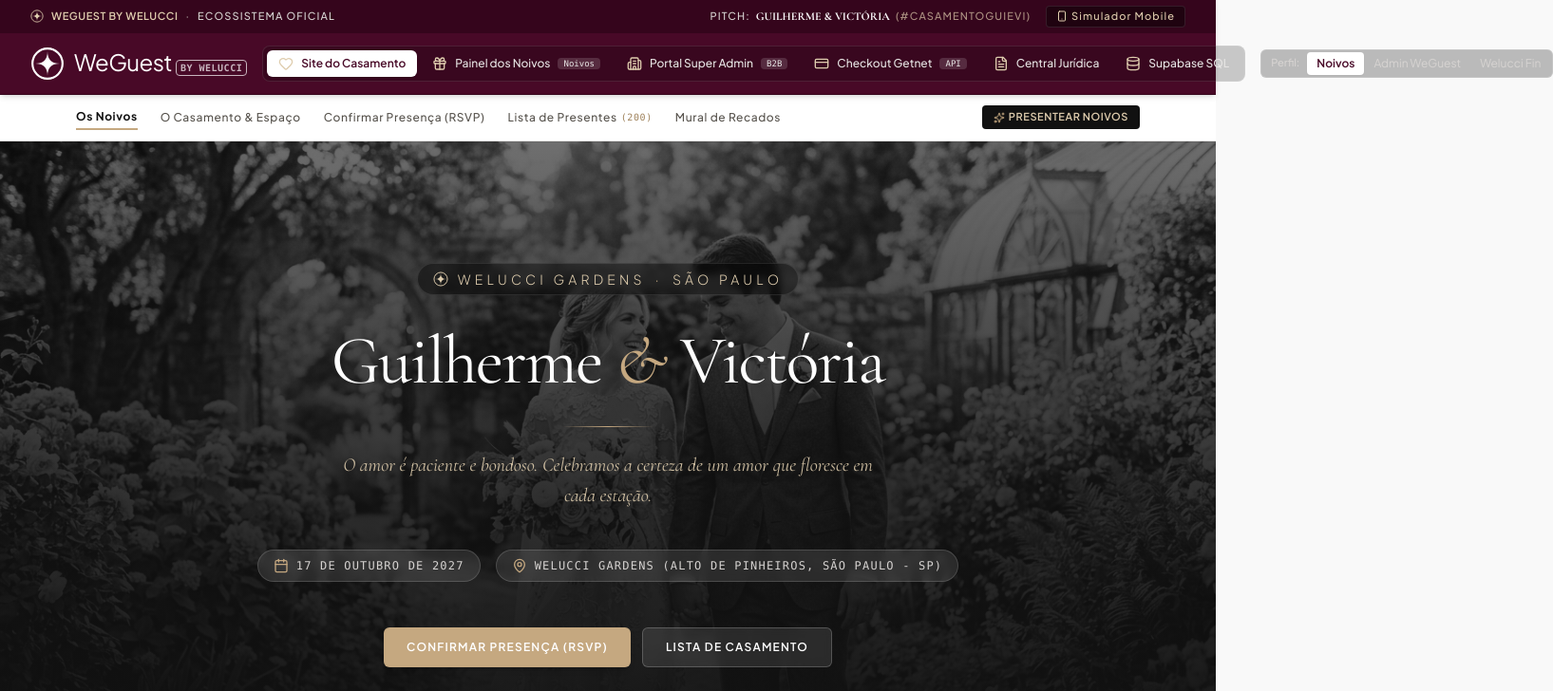
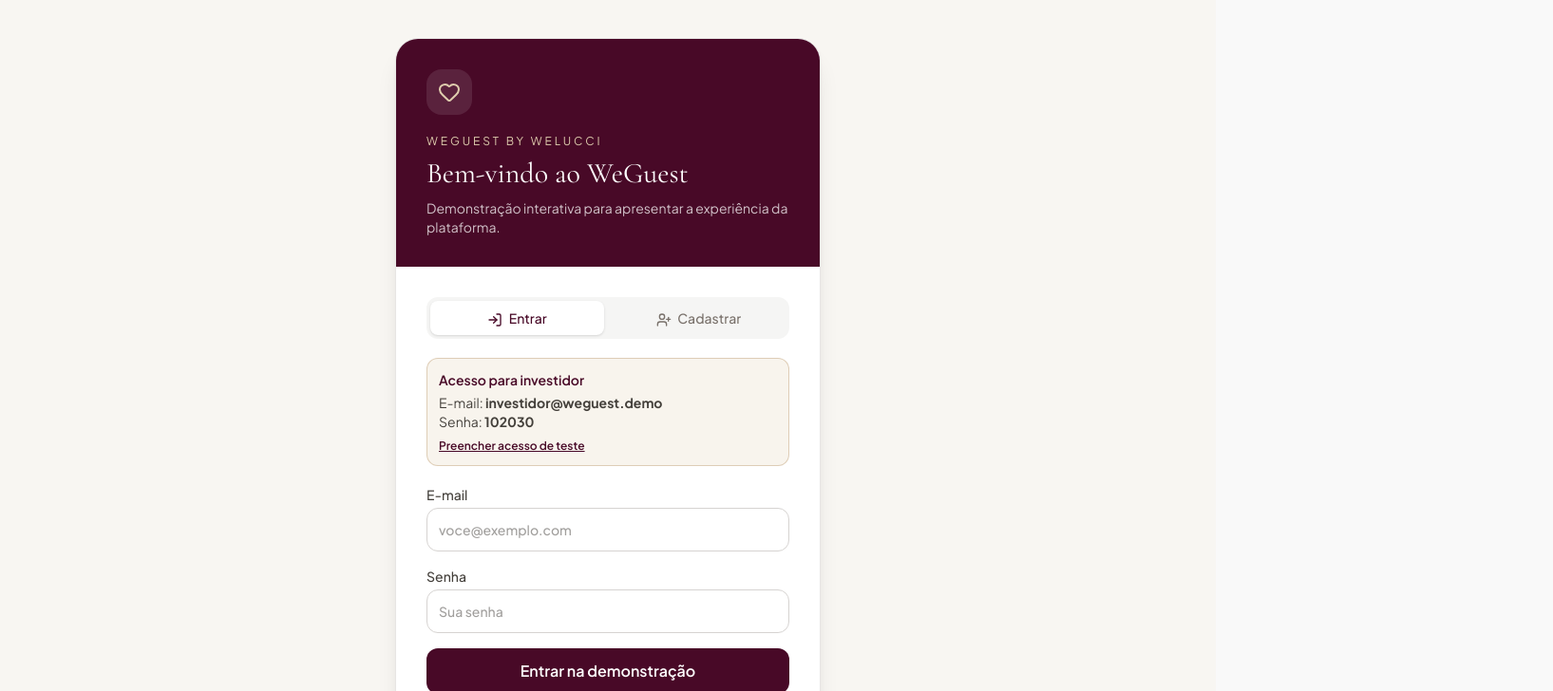
Before and after one commit to luanormis/WeGuest, a React (Vite) app: page / in a window 1280 px wide. Shown: the top 728 px of the page at 95% size, 1635 px wide, since content can reach past the window. Built offline with nearby package versions, Linux system fonts and the light colour scheme; a web font is replaced by a local one.

Commit message:
Require demo login before opening WeGuest app

```diff
--- a/src/App.tsx
+++ b/src/App.tsx
@@ -10,6 +10,7 @@ import { SupabaseSqlCard } from './components/SupabaseSqlCard';
 import { GetnetCheckoutModal } from './components/GetnetCheckoutModal';
 import { MobileFrameWrapper } from './components/MobileFrameWrapper';
 import { ToastContainer } from './components/ToastContainer';
+import { DemoAccessGate } from './components/DemoAccessGate';
 
 const MainContent: React.FC = () => {
   const { activeView } = useApp();
@@ -35,10 +36,12 @@ const MainContent: React.FC = () => {
 
 export default function App() {
   return (
-    <AppProvider>
-      <MobileFrameWrapper>
-        <MainContent />
-      </MobileFrameWrapper>
-    </AppProvider>
+    <DemoAccessGate>
+      <AppProvider>
+        <MobileFrameWrapper>
+          <MainContent />
+        </MobileFrameWrapper>
+      </AppProvider>
+    </DemoAccessGate>
   );
 }
```
